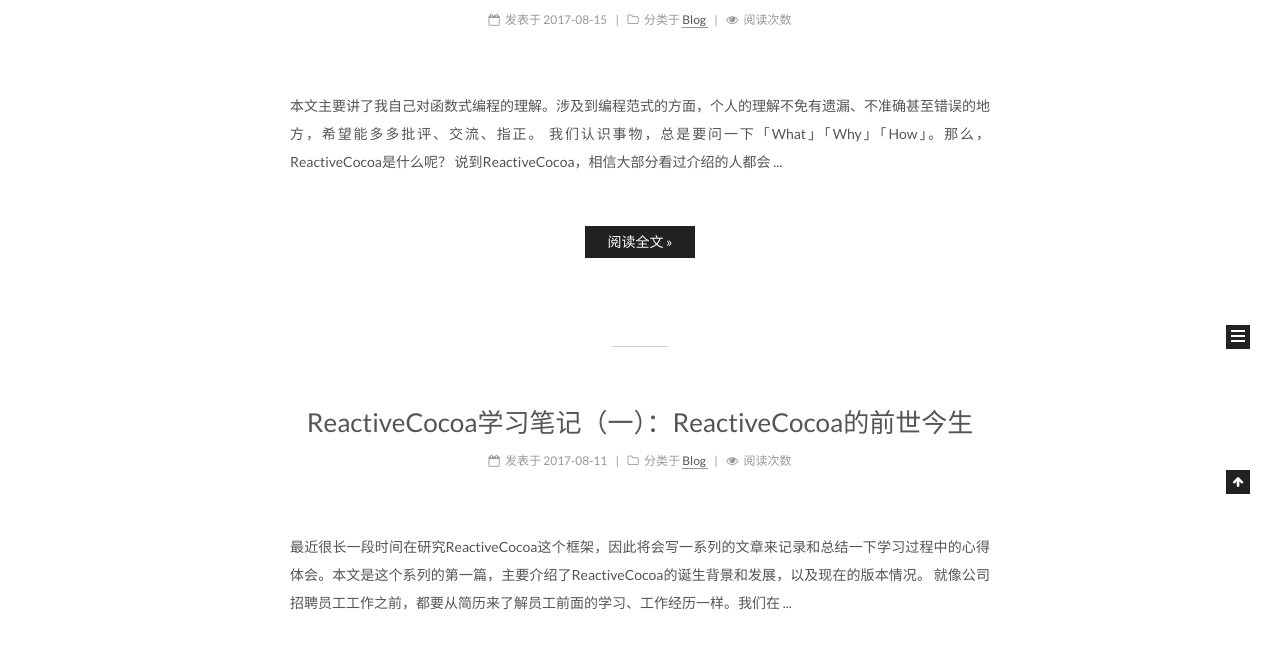
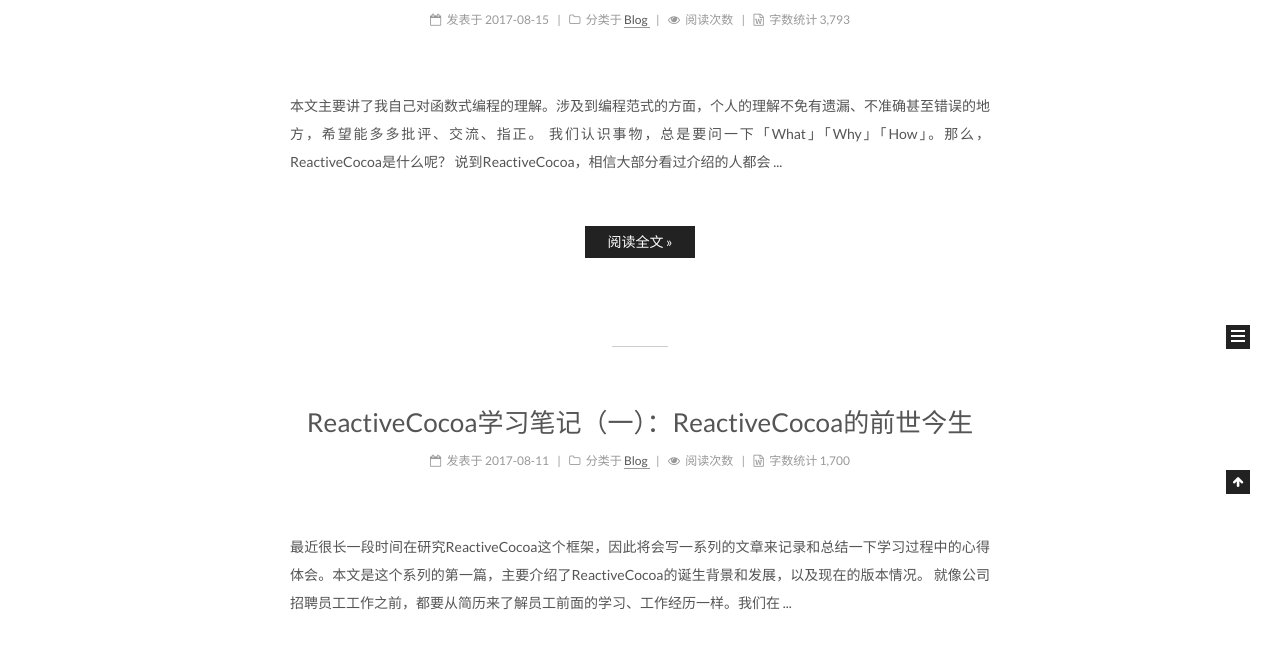
Before and after one commit to YangGao1991/YangGao1991.github.io, a plain HTML site: page index.html in a window 1280 px wide. Shown: the part 406-1070 px from the top of the page. Drawn offline with Linux system fonts and the light colour scheme; a script that the page names is missing.

Commit message:
Site updated: 2017-09-05 17:21:11

```diff
--- a/css/main.css
+++ b/css/main.css
@@ -1811,7 +1811,7 @@ pre .javascript .function {
   width: 4px;
   height: 4px;
   border-radius: 50%;
-  background: #ff22db;
+  background: #a85cfb;
 }
 .links-of-blogroll {
   font-size: 13px;
--- a/index.html
+++ b/index.html
@@ -350,6 +350,27 @@
 
 
 
+            <div class="post-wordcount">
+
+
+                  <span class="post-meta-divider">|</span>
+
+                <span class="post-meta-item-icon">
+                  <i class="fa fa-file-word-o"></i>
+                </span>
+
+                  <span class="post-meta-item-text">字数统计</span>
+
+                <span title="字数统计">
+                  3,793
+                </span>
+
+
+
+
+
+            </div>
+
 
 
 
@@ -512,6 +533,27 @@
 
 
 
+
+            <div class="post-wordcount">
+
+
+                  <span class="post-meta-divider">|</span>
+
+                <span class="post-meta-item-icon">
+                  <i class="fa fa-file-word-o"></i>
+                </span>
+
+                  <span class="post-meta-item-text">字数统计</span>
+
+                <span title="字数统计">
+                  1,700
+                </span>
+
+
+
+
+
+            </div>
 
 
 
```
Also changed, not shown: 2017/08/11/ReactiveCocoa学习笔记（一）：ReactiveCocoa的前世今生/index.html (+21 -0 lines), 2017/08/15/ReactiveCocoa学习笔记（二）：函数响应式的世界/index.html (+21 -0 lines).
